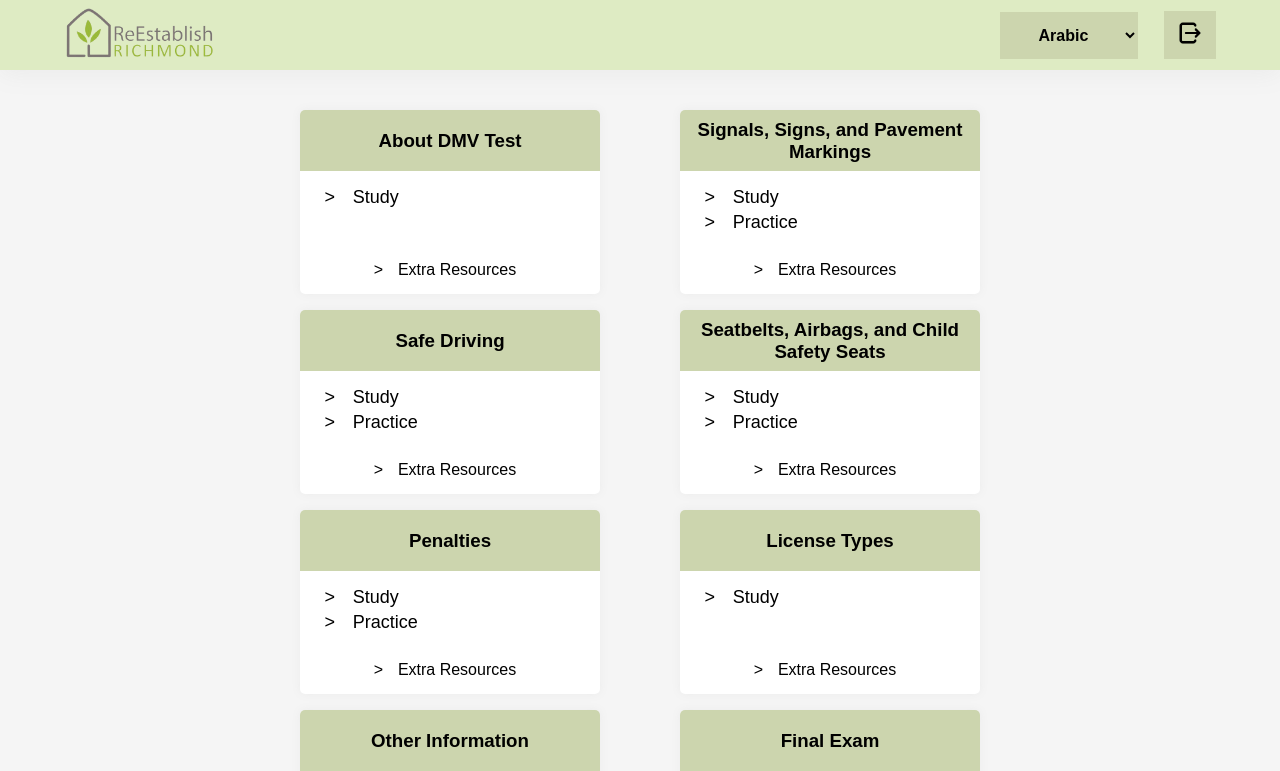
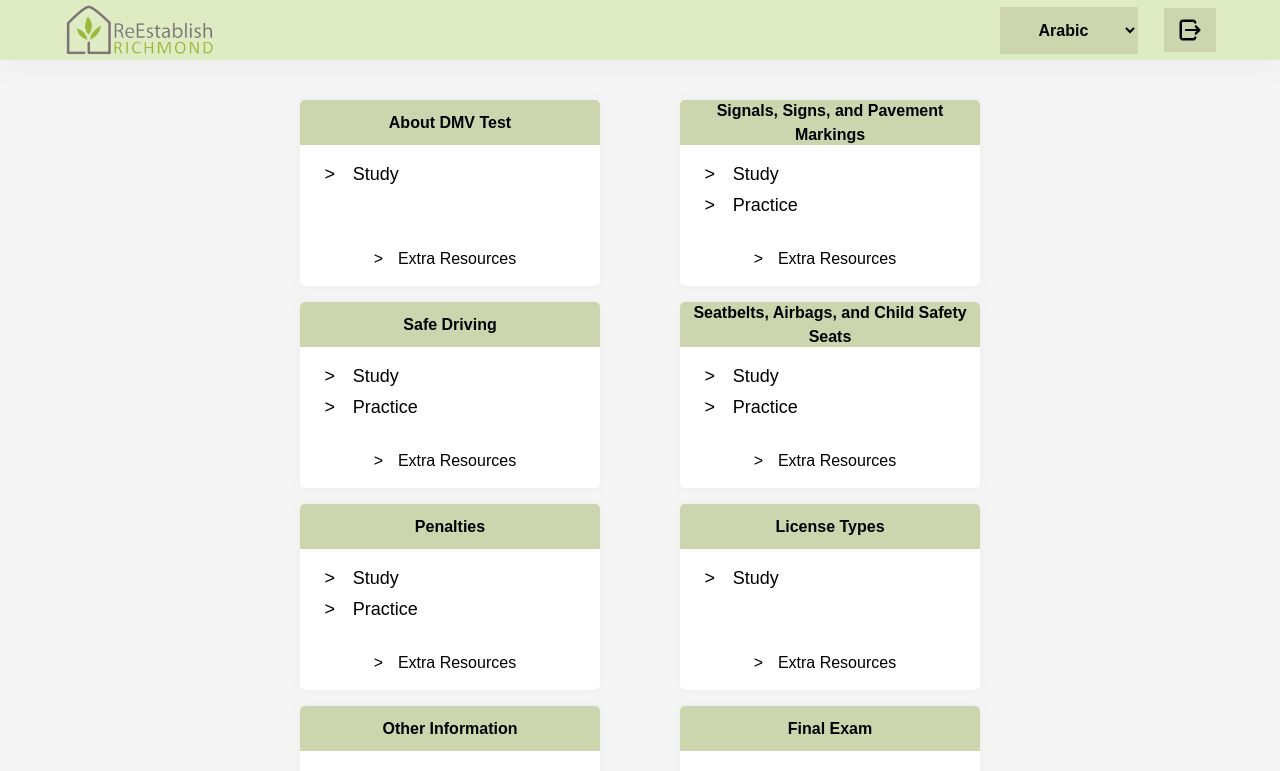
Before and after one commit to re-establish-rva/re-establish-rva-portal, an Angular app: page / in a window 1280 px wide. Shown: the top 771 px of the page. Built offline with nearby package versions, Linux system fonts and the light colour scheme.

Commit message:
new dev-tw branch

```diff
--- a/src/app/lesson-module/lesson-module.component.ts
+++ b/src/app/lesson-module/lesson-module.component.ts
@@ -6,7 +6,7 @@ import { LessonModule } from '../lessonmodule';
   template: `
     <div class="unit">
       <div class="unit-head">
-        <h3>{{lessonModule.title}}</h3>
+        <h3 class="font-bold">{{lessonModule.title}}</h3>
       </div>
       <ul>
         <a [routerLink]="['/study',lessonModule.id]" id="study"><li class="arrow"><span>Study</span></li></a>
--- a/src/styles.css
+++ b/src/styles.css
@@ -1,4 +1,6 @@
-/* You can add global styles to this file, and also import other style files */
+@tailwind base;
+@tailwind components;
+@tailwind utilities;
 
 * {
     margin: 0;
--- a/tailwind.config.js
+++ b/tailwind.config.js
@@ -1,6 +1,8 @@
 /** @type {import('tailwindcss').Config} */
 module.exports = {
-  content: [],
+  content: [
+    "./src/**/*.{html,ts}",
+  ],
   theme: {
     extend: {},
   },
```
